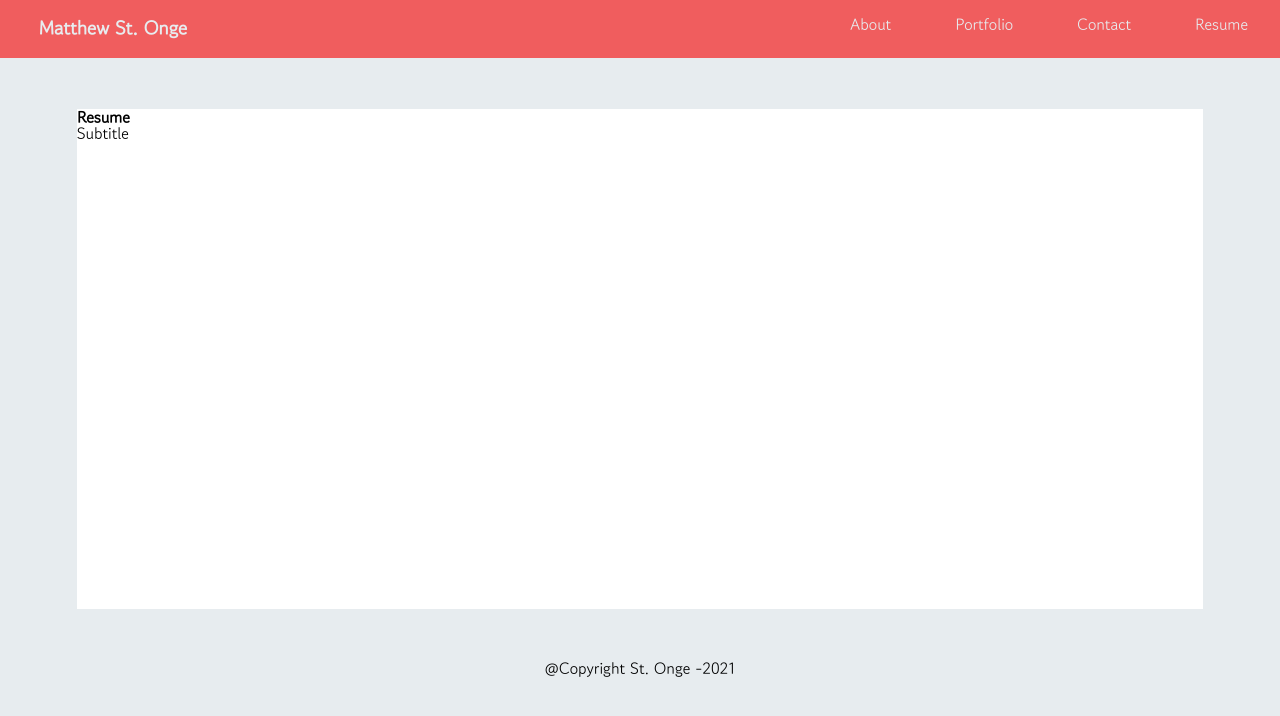
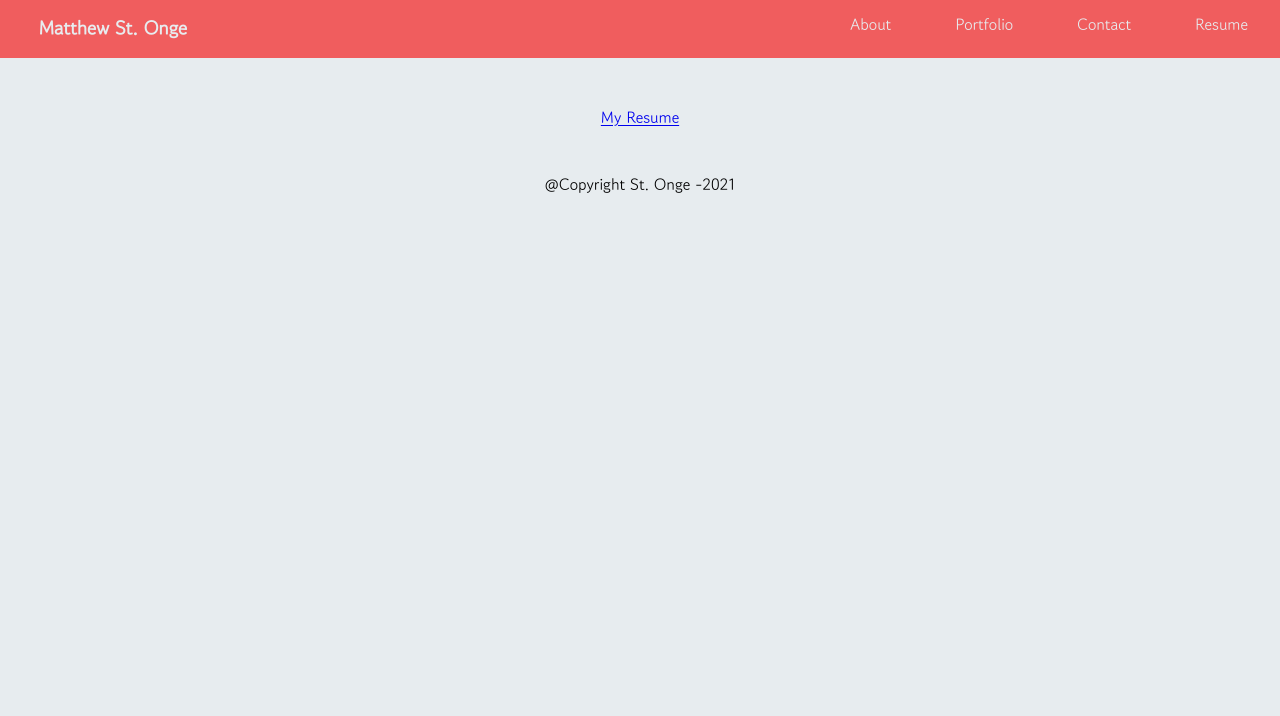
Before and after one commit to stongems/React-Portfolio, a React (Create React App) app: page /Resume in a window 1280 px wide. Shown: the top 716 px of the page. Built offline with nearby package versions, Linux system fonts and the light colour scheme.

Commit message:
end of the day, finished the resume page

```diff
--- a/src/pages/Resume/Resume.js
+++ b/src/pages/Resume/Resume.js
@@ -1,10 +1,11 @@
 import React from "react";
-import Hero from "../../components/Hero/Hero";
+import {useHistory} from "react-router-dom";
 
 export default function Resume() {
+  const history = useHistory();
   return (
-    <div>
-      <Hero title="Resume" subtitle="Subtitle"/>
+    <div style={{ display: "flex", justifyContent: "center"}}>
+      <a href='https://www.linkedin.com/in/matthew-st-onge-6a8038209' target="blank">My Resume</a>
     </div>
   );
 }
```
